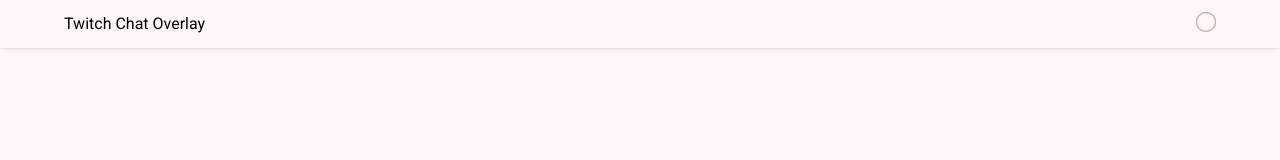
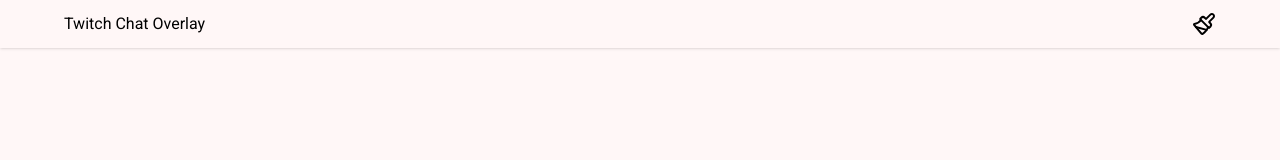
Before and after one commit to dofxo/twitch-chat, a Next.js app: page / in a window 1280 px wide. Shown: the top 160 px of the page. Built offline with nearby package versions, Linux system fonts and the light colour scheme.

Commit message:
refactor: change icon for theme changing

```diff
--- a/app/components/header/Header.tsx
+++ b/app/components/header/Header.tsx
@@ -6,6 +6,7 @@
 } from "@radix-ui/react-popover";
 import { useTheme } from "../../hooks/useTheme";
 import { themes } from "./themes";
+import { Paintbrush } from "lucide-react";
 
 const Header = () => {
   const themeFromLocalStorage = localStorage.getItem("theme") || "primary";
@@ -13,11 +14,13 @@
 
   return (
     <header className="shadow p-3">
-      <div className="container flex justify-between">
+      <div className="container flex justify-between items-center">
         <h1>Twitch Chat Overlay</h1>
         <Popover>
-          <PopoverTrigger className="rounded-full bg-[var(--bg-color)] shadow-[inset_0_0_2px_0_#222000]  w-[20px] h-[20px]"></PopoverTrigger>
-          <PopoverContent className="bg-[var(--bg-color)] flex gap-5 shadow shadow-gray-500 p-2 rounded right-0 top-[15px] w-[max-content] absolute">
+          <PopoverTrigger>
+            <Paintbrush />
+          </PopoverTrigger>
+          <PopoverContent className="bg-[var(--bg-color)] flex gap-5 shadow shadow-gray-500 p-2 rounded right-[50%] translate-x-[50%] top-2  w-[max-content] absolute">
             {themes.map((theme) => (
               <div
                 onClick={() => setTheme(`${theme.themeName}`)}
```
